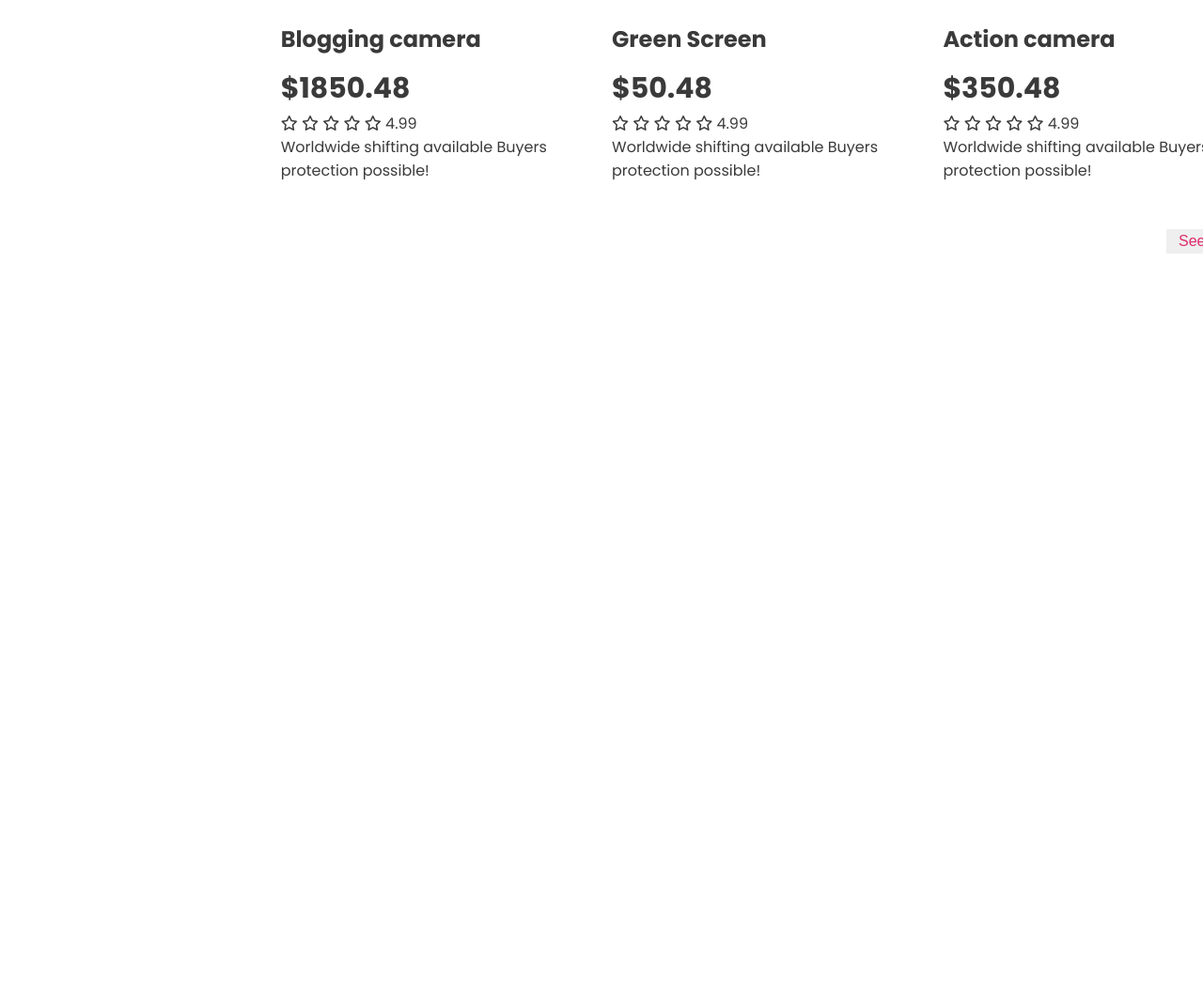
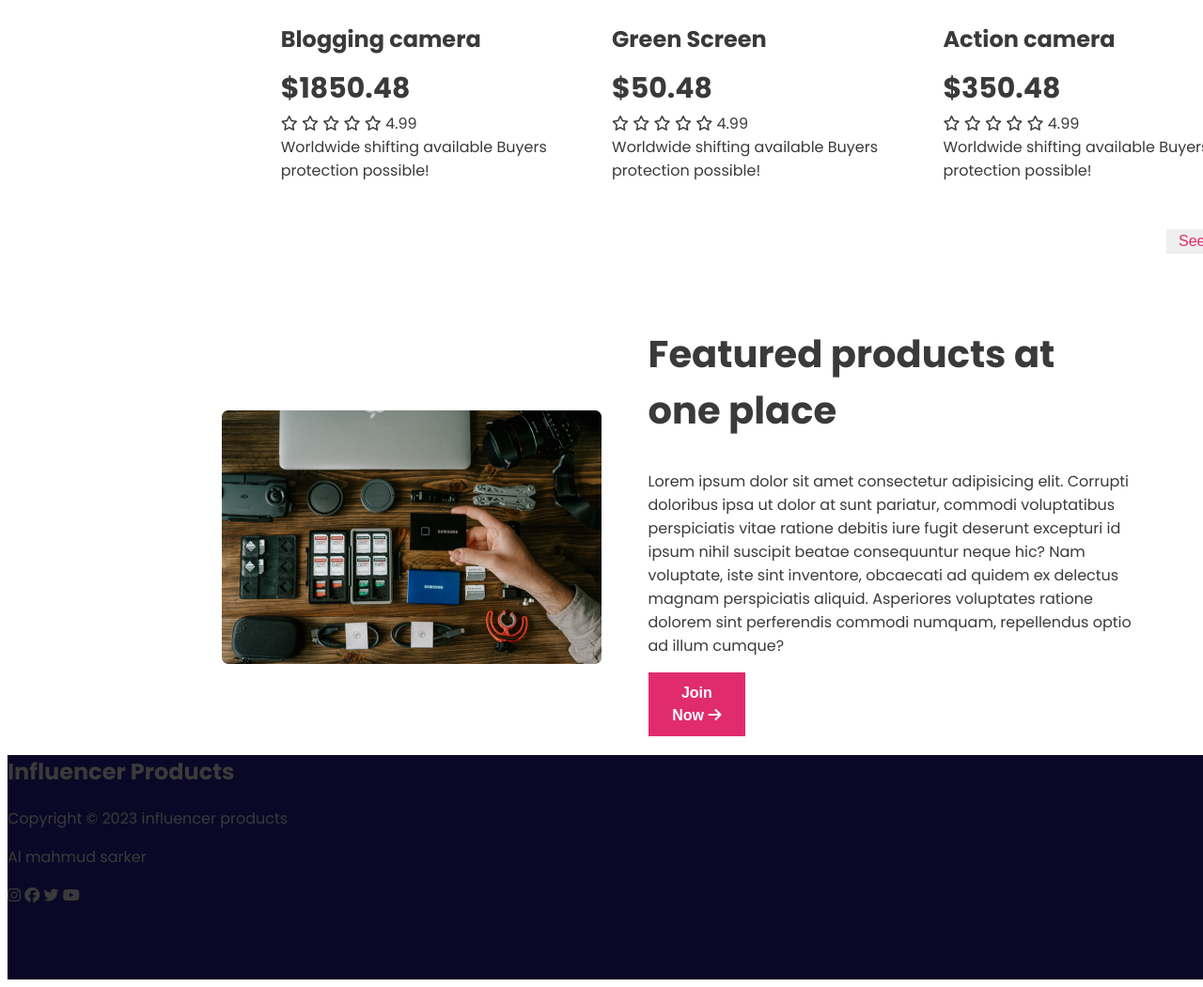
Before and after one commit to almahmudsarker/influencer-gear, a plain HTML site: page index.html in a window 1280 px wide. Shown: the part 2318-3369 px from the top of the page at 94% size. Before the commit the page ends 2588 px from the top, so only its background shows below. Drawn offline with Linux system fonts and the light colour scheme.

Commit message:
feature added

```diff
--- a/index.html
+++ b/index.html
@@ -208,6 +208,33 @@
         </article>
     </section>
     <!-- feature section -->
-
+    <section class="feature">
+         <article>
+            <div class="feature-div">
+                <div class="image">
+                    <img src="images/gear.png" alt="gear">
+                </div>
+                <div class="feature-text">
+                    <h2>Featured products at one place</h2>
+                    <p>Lorem ipsum dolor sit amet consectetur adipisicing elit. Corrupti doloribus ipsa ut dolor at sunt pariatur, commodi voluptatibus perspiciatis vitae ratione debitis iure fugit deserunt excepturi id ipsum nihil suscipit beatae consequuntur neque hic? Nam voluptate, iste sint inventore, obcaecati ad quidem ex delectus magnam perspiciatis aliquid. Asperiores voluptates ratione dolorem sint perferendis commodi numquam, repellendus optio ad illum cumque?</p>
+                    <button class="btn-primary3">Join Now  <i class="fa-solid fa-arrow-right"></i></button>
+                </div>
+            </div>
+         </article>
+    </section>
+    <!-- footer section -->
+    <footer>
+       <div class="footer">
+        <h2>Influencer Products</h2>
+        <p>Copyright © 2023  influencer products</p>
+        <p>Al mahmud sarker</p>
+        <div class="icons">
+            <lebel><i class="fa-brands fa-instagram"></i></lebel>
+            <lebel><i class="fa-brands fa-facebook"></i></lebel>
+            <lebel><i class="fa-brands fa-twitter"></i></lebel>
+            <lebel><i class="fa-brands fa-youtube"></i></lebel>
+        </div>
+       </div>
+    </footer>
 </body>
 </html>
--- a/styles/style.css
+++ b/styles/style.css
@@ -163,8 +163,49 @@ article .btn-primary2,
 
 /* feature section */
 
+.feature .feature-div {
+    display: flex;
+    column-gap: 50px;
+    margin-top: 130px;
+    margin-left: 18%;
+    align-items: center;
+}
 
-/* feature section */
+.feature .feature-div .image {
+    margin-top: 20px;
+}
+
+.feature .feature-div .feature-text {
+    width: 50%;
+}
+
+.feature .feature-div .feature-text h2 {
+    font-weight: 900;
+    width: 100%;
+    font-size: 40px;
+    margin-top: 0px;
+}
+
+.feature .feature-div .feature-text .btn-primary3 {
+    width: 20%;
+    background: #E02C6D;
+    padding: 10px 24px;
+    border-style: none;
+    font-weight: 700;
+    font-size: 16px;
+    line-height: 24px;
+    color: #FFFFFF;
+}
+
+/* feature section end*/
+
+/* footer */
+
+footer {
+    width: 1440px;
+    height: 239px;
+    background: #0A0826;
+}
 
 /* Mobile Devices */
 
```
